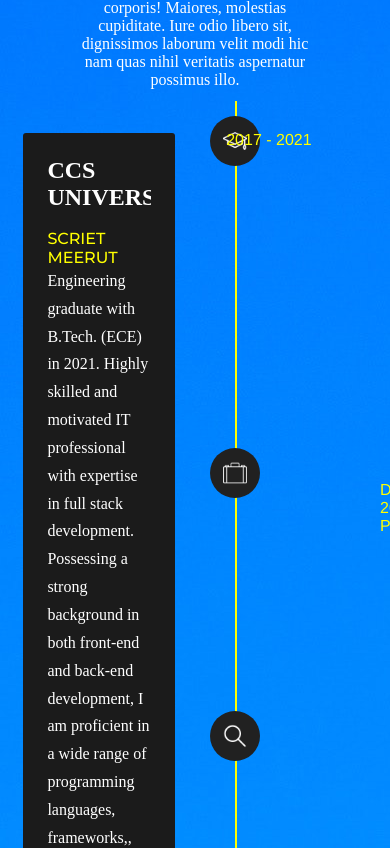
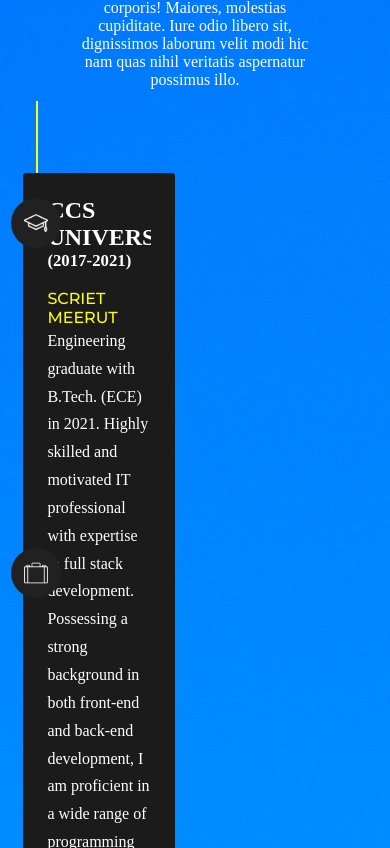
Before and after one commit to sudhanshu735591/ss-portfolio, a plain HTML site: page index.html in a window 390 px wide. Shown: the part 2076-2924 px from the top of the page. Drawn offline with Linux system fonts and the light colour scheme.

Commit message:
updated code push

```diff
--- a/index.css
+++ b/index.css
@@ -172,11 +172,12 @@
     line-height: 132%;
 }
 
+.ccs{
+    display: none;
+}
 
 
 .experience-wrapper{
-    height: calc(p5vmin + 0.5vmax);
-    width: calc(p5vmin +0.5vmax);
     margin: 3% auto;
 }
 
@@ -378,7 +379,7 @@
 
 
 .skillsbox {
-    height: 110vh;
+    height: 100vh;
     width: 100vw;
     background: url("./skills.jpg");
     background-size: cover;
--- a/index.html
+++ b/index.html
@@ -88,7 +88,7 @@
                 <div class="timeline">
                     <div class="timeline-block">
                         <div class="timeline-content">
-                            <h2 class="position">CCS UNIVERSITY</h2><br>
+                            <h2 class="position">CCS UNIVERSITY<span class="ccs"> (2017-2021)</span></h2><br>
                             <a href="https://www.ccsuniversity.ac.in/scriet/" style="color: yellow;">SCRIET MEERUT</a>
                             <p style="line-height: 174%;">Engineering graduate with B.Tech. (ECE) in 2021. Highly
                                 skilled and motivated IT professional with
@@ -108,7 +108,7 @@
 
                     <div class="timeline-block">
                         <div class="timeline-content pos1">
-                            <h2 class="position">Newton School</h2><br>
+                            <h2 class="position">Newton School<span class="ccs"> (2022-Present) </h2><br>
                             <p style="line-height: 174%;">Engineering graduate with B.Tech. (ECE) in 2021. Highly
                                 skilled and motivated IT professional with
                                 expertise in full stack development. Possessing a strong background in both front-end
@@ -127,7 +127,7 @@
 
                     <div class="timeline-block">
                         <div class="timeline-content pos">
-                            <h2 class="position">Bharat Aero Solution Pvt. Ltd. New Delhi</h2><br>
+                            <h2 class="position">Bharat Aero Solution Pvt. Ltd. New Delhi <span class="ccs"> (Apr 2022- Feb2023)</h2><br>
                             <p style="line-height: 174%;">1.Responsible for implementing login page authentication
                                 using DJANGO(ORM) in the ADS (Anti Drone System) project & fetch drones entering the country by
                                 their latitudinal and longitudinal direction at the border.<br>
--- a/responsivecss.css
+++ b/responsivecss.css
@@ -5,6 +5,60 @@
     .textcontainer {
         width: auto;
 
+    }
+    .skillsbox{
+        height:auto+0px;
+    }
+}
+
+@media only screen and (max-width: 1000px) {
+    .timeline::before {
+        content: '';
+        position: absolute;
+        top: 0;
+        left: calc(-1% - -40px);
+        height: 100%;
+        width: 2px;
+        background: yellow;
+    }
+
+    .timeline-content {
+        float:none;
+        border-radius: 3px;
+        transition: all .3s ease;
+        margin-left: 60px;
+        margin-top: 40px;
+    }
+
+    .timeline-img {
+        left: -1%;
+        top: 3%;
+    }
+
+    .timeline-img1 {
+        top: 447px;
+        left: -1%;
+    }
+
+    .timeline-img2{
+        top: 826px;
+        left: -1%;
+    }
+
+    .date{
+        display: none;
+    }
+
+    .date1{
+        display: none;
+    }
+
+    .date2{
+        display: none;
+    }
+    .ccs{
+        display: block;
+        font-size: 0.7em;
     }
 }
 
```
